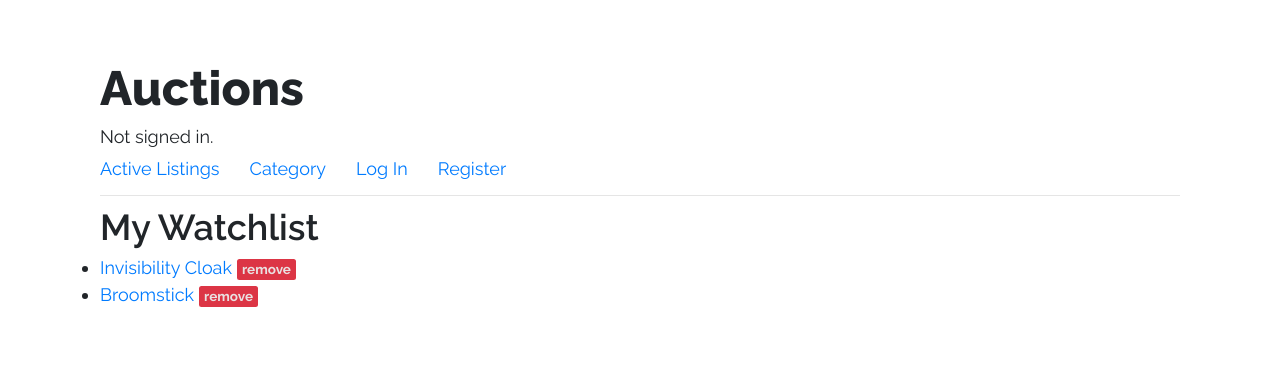
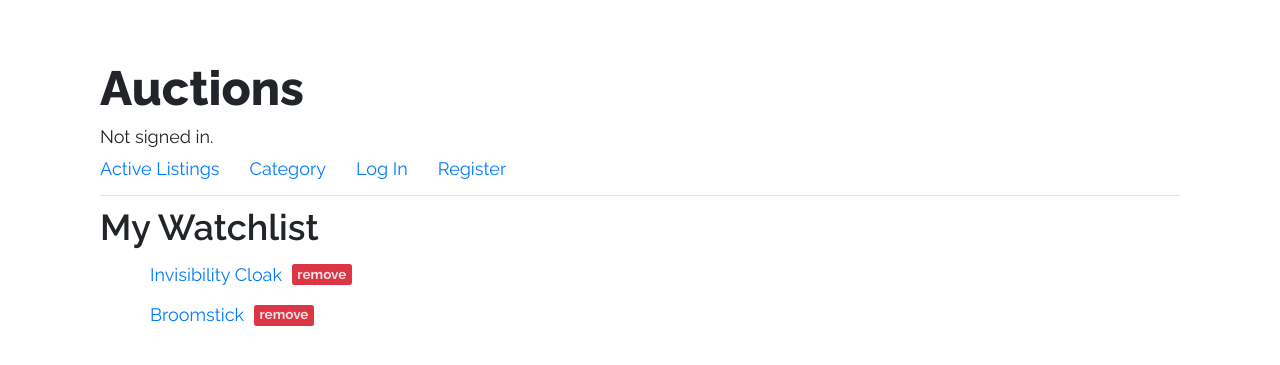
Before and after one commit to monk3yd/commerce-v2, a Django app: page /watchlist in a window 1280 px wide. Shown: the top 365 px of the page. Run offline with Django 3.2, Linux system fonts and the light colour scheme; data comes from the database, SQL or seed files in the repository; some libraries are stand-ins or nearby versions.

Commit message:
Watchlist layout

```diff
--- a/auctions/static/auctions/style.css
+++ b/auctions/static/auctions/style.css
@@ -35,16 +35,36 @@ h4 {
     font-weight: 200;
 }
 
+/* Navbar */
 .nav-link {
     padding: 0.5rem 3rem 0.3rem 0;
 }
 
-.remove-badge  {
-    text-decoration: none;
-    color: rgb(233, 225, 225);
+
+/* Watchlist */
+.watchlist-list li {
+    display: flex;
+    flex-direction: row;
+    align-items: center;
+    margin: 1rem 0 0 4rem;
 }
 
-.remove-badge:hover  {
+.watchlist-item {
+    margin: 0 1rem;
+}
+
+.remove-badge-wrap {
+    color: rgb(233, 225, 225);
+    margin: ;
+    text-decoration: none;
+}
+
+.remove-badge-wrap:hover {
     text-decoration: none;
     color: rgb(255, 255, 255);
 }
+
+.remove-badge {
+    height: 2.1rem;
+    margin-bottom: 0.4rem;
+}
--- a/auctions/templates/auctions/watchlist.html
+++ b/auctions/templates/auctions/watchlist.html
@@ -2,11 +2,15 @@
 
 {% block body %}
     <h2>My Watchlist</h2>
-    <ul>
+    <ul class="watchlist-list">
         {% for element in watchlist %}
         <li>
-            <a class="watchlist-item" href="{% url 'item' element.item.id %}"><span >{{ element }}</span></a>
-            <a class="remove-badge" href="{% url 'remove' element.id %}"><span class="badge bg-danger"> remove</span></a>
+            <a class="watchlist-item" href="{% url 'item' element.item.id %}">
+                {{ element }}
+            </a>
+            <a class="remove-badge-wrap" href="{% url 'remove' element.id %}">
+                <span class="remove-badge badge bg-danger"> remove</span>
+            </a>
             <!-- # https://stackoverflow.com/questions/13092268/how-do-you-join-two-tables-on-a-foreign-key-field-using-django-orm -->
             <!-- {{ element.item.title}}   -->
         </li>
```
